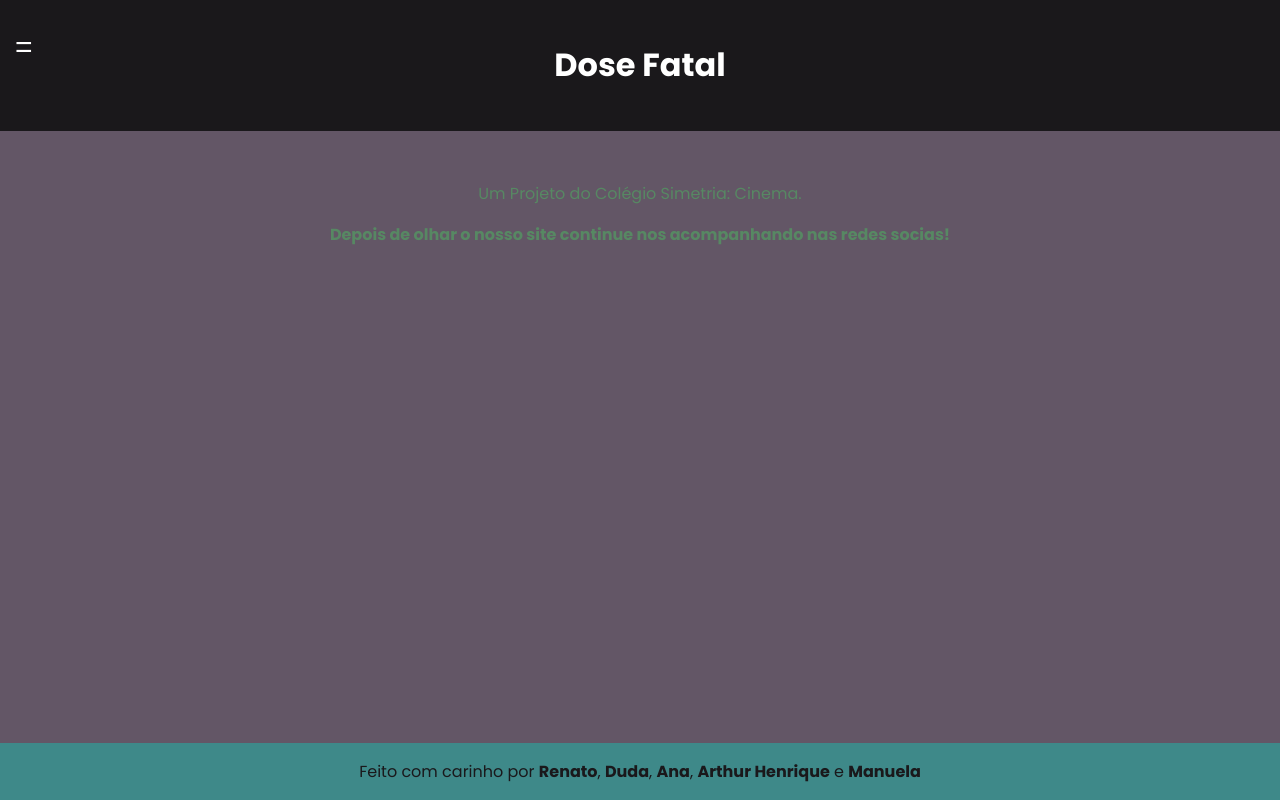
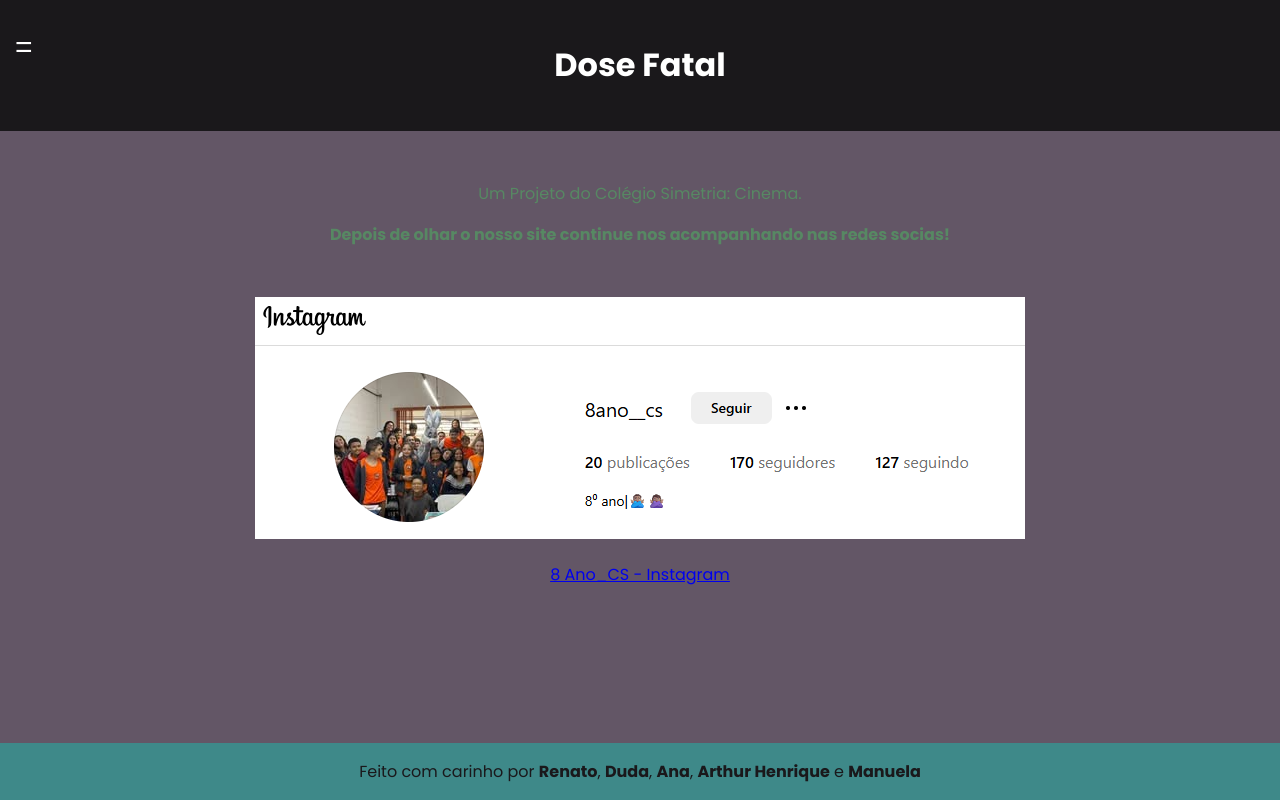
Before and after one commit to DudaCatureba/Site---Dose-Fatal, a plain HTML site: page index.html in a window 1280 px wide. Drawn offline with Linux system fonts and the light colour scheme.

Commit message:
Instagram add

```diff
--- a/index.html
+++ b/index.html
@@ -30,6 +30,8 @@
         <p><b> Depois de olhar o nosso site continue nos acompanhando nas redes socias!</b></p>
     </div>
 
+    <img src="./8ano_cs.png" alt="Colégio Simetria" class="instagram">
+    <p><a href="https://www.instagram.com/8ano__cs/">8 Ano_CS - Instagram</a></p>
     <footer>
         <p>Feito com carinho por <b>Renato</b>, <b>Duda</b>, <b>Ana</b>, <b>Arthur Henrique</b> e <b>Manuela</b></p>
     </footer>
```
Also changed, not shown: 8ano_cs.png (added).
